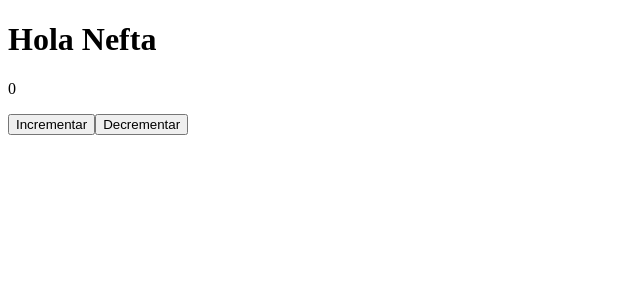
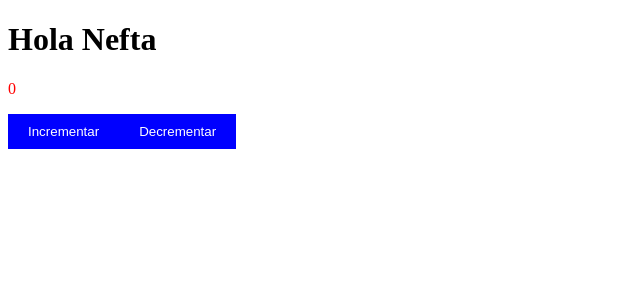
Before and after one commit to Nefta11/vue.js-curso, a Vue app: page / in a window 1280 px wide. Shown: the top 300 px of the page, without its empty margins (0-640 px from the left). Built offline with nearby package versions, Linux system fonts and the light colour scheme.

Commit message:
Refactor la estructura de la aplicación para mover la funcionalidad del contador a un componente separado

```diff
--- a/src/App.vue
+++ b/src/App.vue
@@ -1,20 +1,9 @@
 <template>
-  <h1>Hola Nefta</h1>
-  <p>{{ contador }}</p>
-  <button @click="incrementar">Incrementar</button>
-  <button @click="decrementar">Decrementar</button>
+  <Contador />
 </template>
 
 <script setup>
-import { ref } from 'vue'
-const contador = ref(0)
-const incrementar = () => {
-  contador.value++
-}
-
-const decrementar = () => {
-  contador.value--
-}
+import Contador from './components/Contador.vue';
 </script>
 
 <style scoped></style>
--- /dev/null
+++ b/src/components/Contador.vue
@@ -0,0 +1,36 @@
+<template>
+  <h1>Hola Nefta</h1>
+  <p>{{ contador }}</p>
+  <button @click="incrementar">Incrementar</button>
+  <button @click="decrementar">Decrementar</button>
+</template>
+
+<script setup>
+import { ref } from 'vue'
+const contador = ref(0)
+const incrementar = () => {
+  contador.value++
+}
+
+const decrementar = () => {
+  contador.value--
+}
+</script>
+
+<style scoped>
+p {
+  color: red;
+}
+
+button {
+  background-color: blue;
+  color: white;
+  padding: 10px 20px;
+  border: none;
+  cursor: pointer;
+}
+
+button:hover {
+  background-color: darkblue;
+}
+</style>
```
